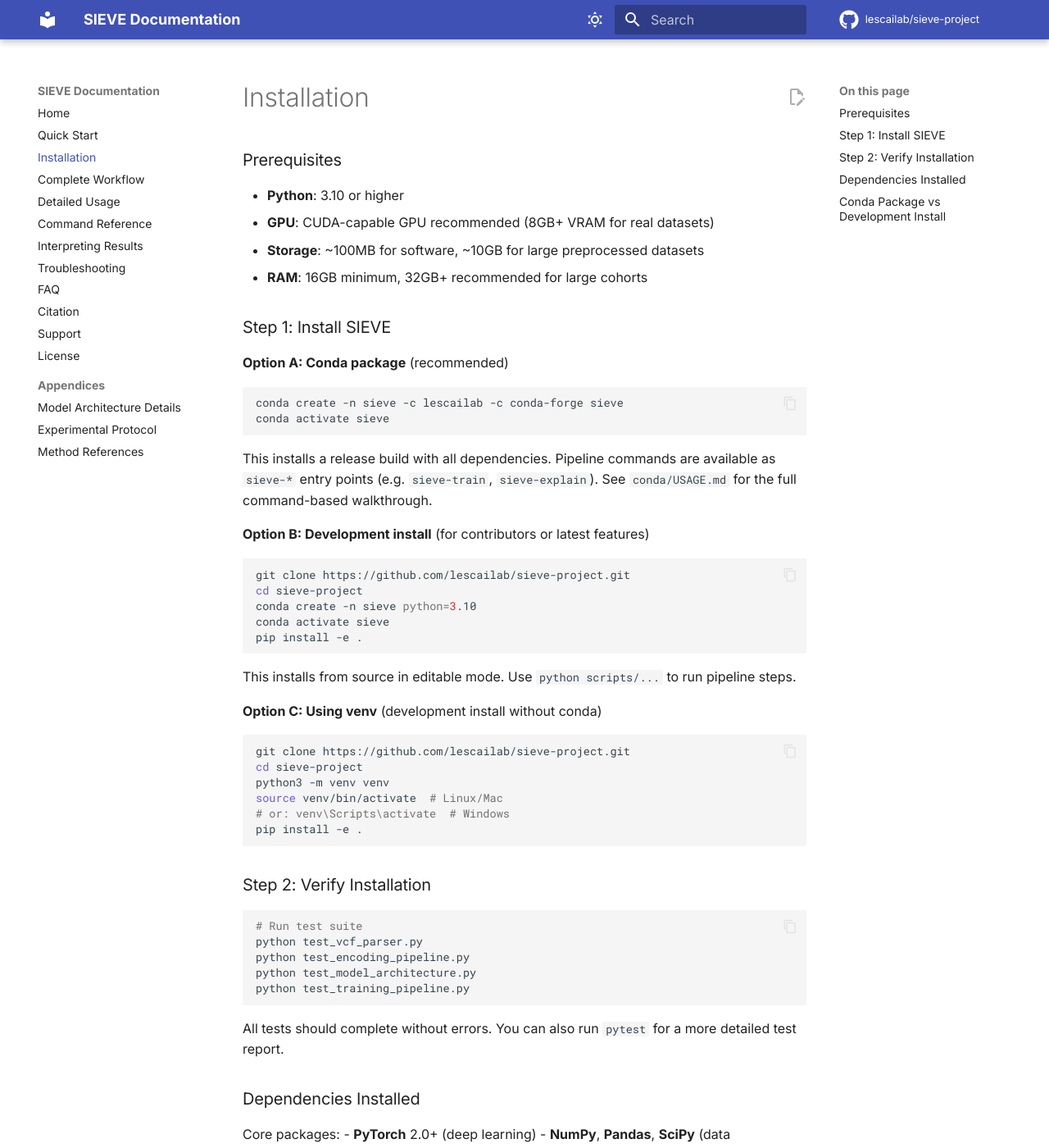
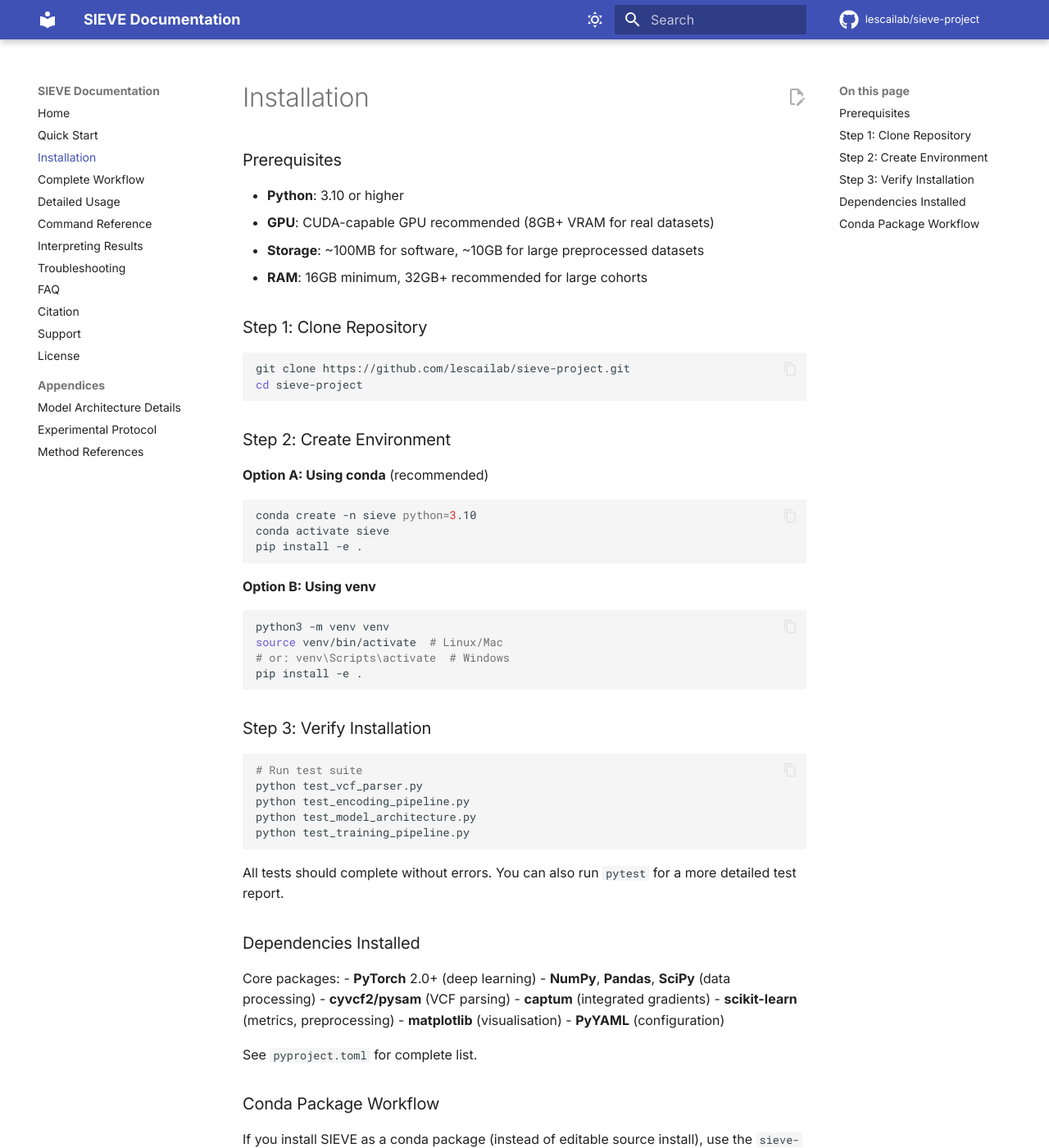
Before and after one commit to lescailab/sieve-project, an MkDocs documentation site: the page built from documentation/installation.md, in a window 1280 px wide and 1400 px high. Shown: the whole window at 82% size. Built offline with MkDocs 1.6.1 and Material for MkDocs 9.7.7, drawn with Linux system fonts in a browser that asks for light colours; comment, search, counter and statistics services are not loaded; some of the changed text lies outside the part shown.

Commit message:
Refresh installation and quick start documentation

````diff
--- a/documentation/installation.md
+++ b/documentation/installation.md
@@ -7,38 +7,31 @@
 - **Storage**: ~100MB for software, ~10GB for large preprocessed datasets
 - **RAM**: 16GB minimum, 32GB+ recommended for large cohorts
 
-### Step 1: Install SIEVE
+### Step 1: Clone Repository
 
-**Option A: Conda package** (recommended)
-```bash
-conda create -n sieve -c lescailab -c conda-forge sieve
-conda activate sieve
-```
-
-This installs a release build with all dependencies. Pipeline commands are available as `sieve-*` entry points (e.g. `sieve-train`, `sieve-explain`). See `conda/USAGE.md` for the full command-based walkthrough.
-
-**Option B: Development install** (for contributors or latest features)
 ```bash
 git clone https://github.com/lescailab/sieve-project.git
 cd sieve-project
+```
+
+### Step 2: Create Environment
+
+**Option A: Using conda** (recommended)
+```bash
 conda create -n sieve python=3.10
 conda activate sieve
 pip install -e .
 ```
 
-This installs from source in editable mode. Use `python scripts/...` to run pipeline steps.
-
-**Option C: Using venv** (development install without conda)
+**Option B: Using venv**
 ```bash
-git clone https://github.com/lescailab/sieve-project.git
-cd sieve-project
 python3 -m venv venv
 source venv/bin/activate  # Linux/Mac
 # or: venv\Scripts\activate  # Windows
 pip install -e .
 ```
 
-### Step 2: Verify Installation
+### Step 3: Verify Installation
 
 ```bash
 # Run test suite
@@ -63,14 +56,11 @@ Core packages:
 
 See `pyproject.toml` for complete list.
 
-### Conda Package vs Development Install
+### Conda Package Workflow
 
-| | Conda package (`lescailab::sieve`) | Development install (`pip install -e .`) |
-|---|---|---|
-| **Commands** | `sieve-train`, `sieve-explain`, etc. | `python scripts/train.py`, etc. |
-| **Updates** | `conda update -c lescailab sieve` | `git pull` |
-| **Use when** | Running analyses | Contributing or testing latest features |
+If you install SIEVE as a conda package (instead of editable source install), use the
+`sieve-*` commands exposed by the package. A complete command-based walkthrough is in:
 
-For full conda command reference see `conda/USAGE.md`.
+- `conda/USAGE.md`
 
 ---
````
Also changed, not shown: documentation/license.md (+2 -2 lines), documentation/quick-start.md (+4 -6 lines).
